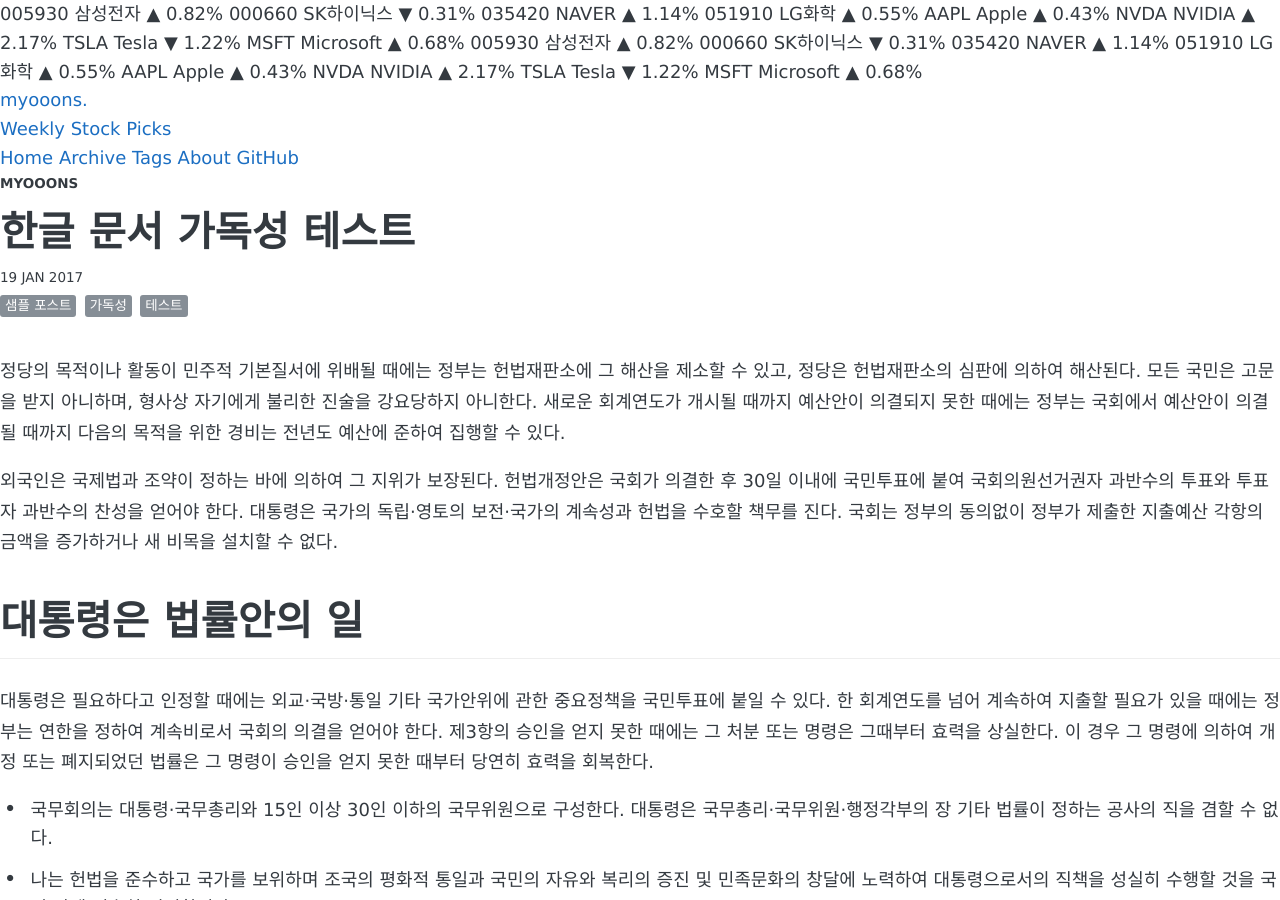
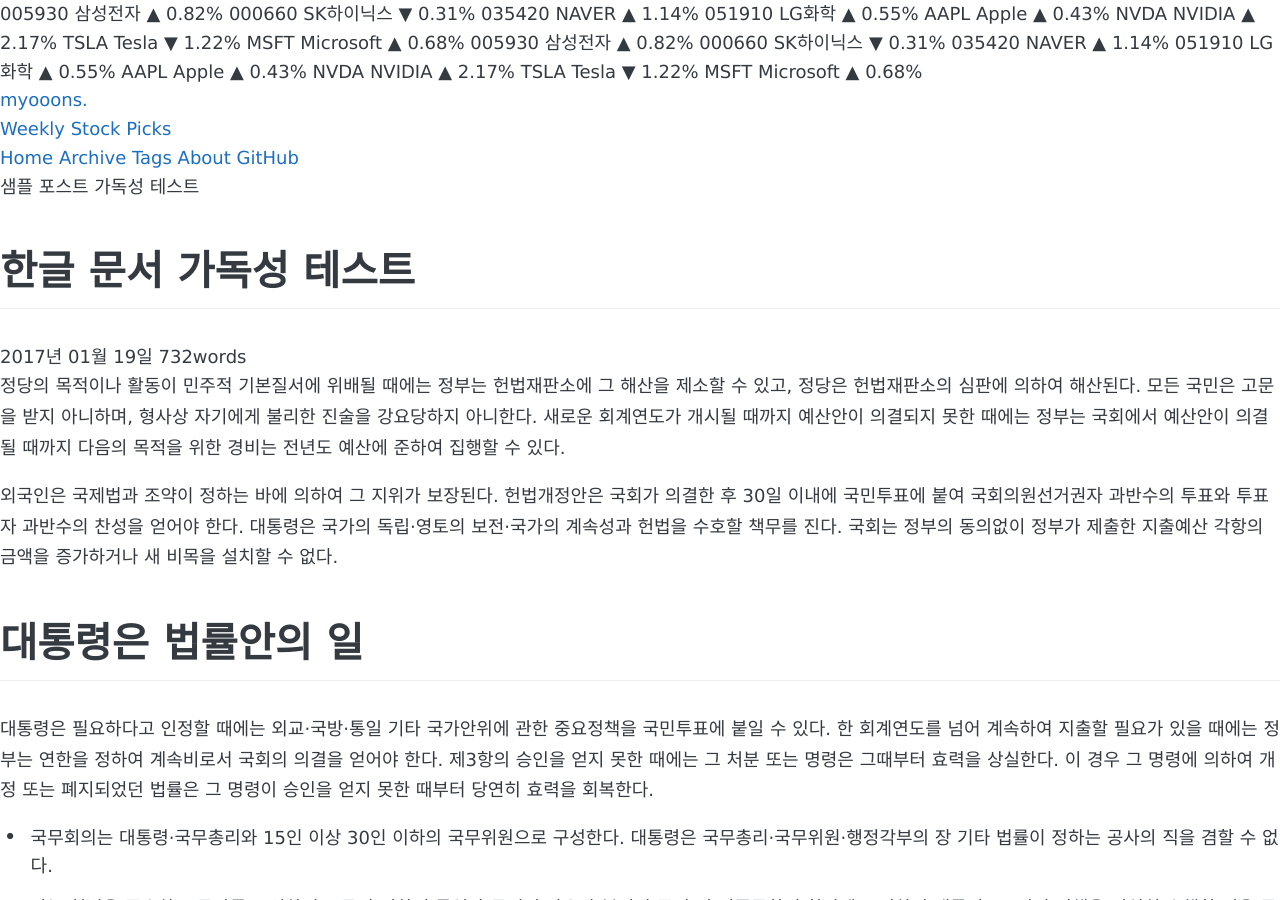
Before and after one commit to myooons/myooons.github.io, a Jekyll site: the page built from _posts/2017-01-19-readability-post-ko.md, in a window 1280 px wide and 900 px high. Built offline with Jekyll 4.4.1, drawn with Linux system fonts in a browser that asks for light colours; comment, search, counter and statistics services are not loaded; some of the changed text lies outside the part shown.

Commit message:
Update post.html

```diff
--- a/_layouts/post.html
+++ b/_layouts/post.html
@@ -1,37 +1,38 @@
 ---
 layout: default
 ---
-<header>
-  <div class="header-small">
-    <a href="{{site.url}}{{site.baseurl}}">{{ site.name }}</a>
-  </div>
-</header>
-<div class="post">
-  <div class="post-title">{{ page.title }}</div>
-  <span class="post-date">
-    <time>{{ page.date | date_to_string }}</time>
-  </span>
-  <div class="post-tag">
-    <ul>
-      {% for tag in page.tags %}
-      <li>
-        <a href="{{ site.url }}{{ site.baseurl }}/tags#{{ tag }}">
-          <span>{{ tag }}</span>
-        </a>
-      </li>
-      {% unless forloop.last %}{% endunless %}
-      {% endfor %}
-    </ul>
-  </div>
 
-  {{ content }}
+<div class="site-wrapper">
+  <article>
+    <div class="post-hero">
+      {% if page.tags.size > 0 %}
+      <div class="post-hero-tags">
+        {% for tag in page.tags %}
+        <span class="post-tag">{{ tag }}</span>
+        {% endfor %}
+      </div>
+      {% endif %}
 
-  <!-- Disqus -->
-  {% if page.comments != false and site.disqus.id %}
-  <div class="post-disqus">
-      <section id="disqus_thread"></section>
-      {% include disqus.html %}
-  </div>
-  {% endif %}
+      <h1 class="post-hero-title">{{ page.title }}</h1>
 
+      <div class="post-hero-meta">
+        <span>{{ page.date | date: "%Y년 %m월 %d일" }}</span>
+        {% if page.author %}<span>by {{ page.author }}</span>{% endif %}
+        <span>{{ content | number_of_words }}words</span>
+      </div>
+    </div>
+
+    <div class="post-body">
+      {{ content }}
+    </div>
+  </article>
+
+  <nav class="pagination" style="justify-content: flex-start; gap: 1rem; padding-top: 1.5rem; border-top: 1px solid var(--border);">
+    {% if page.previous.url %}
+    <a href="{{ page.previous.url | prepend: site.baseurl }}">&larr; {{ page.previous.title | truncate: 40 }}</a>
+    {% endif %}
+    {% if page.next.url %}
+    <a href="{{ page.next.url | prepend: site.baseurl }}" style="margin-left: auto;">{{ page.next.title | truncate: 40 }} &rarr;</a>
+    {% endif %}
+  </nav>
 </div>
```
